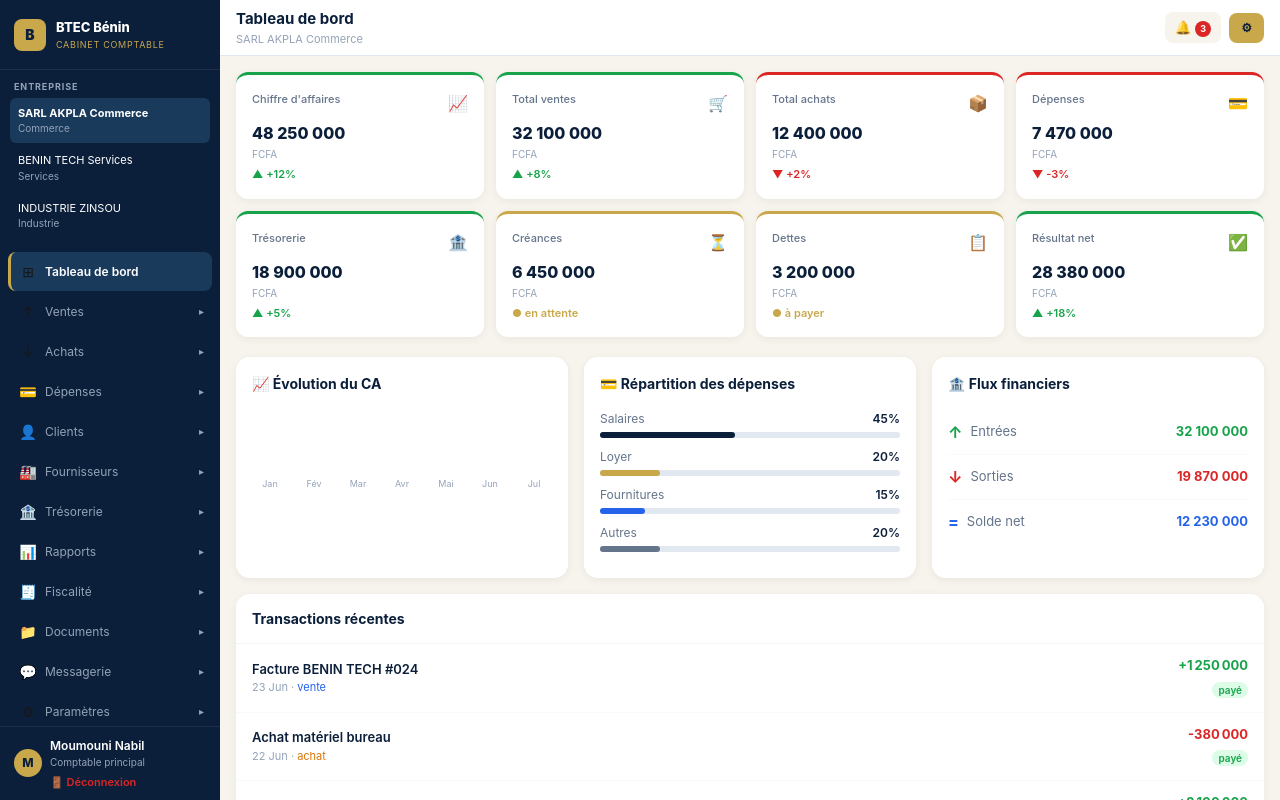
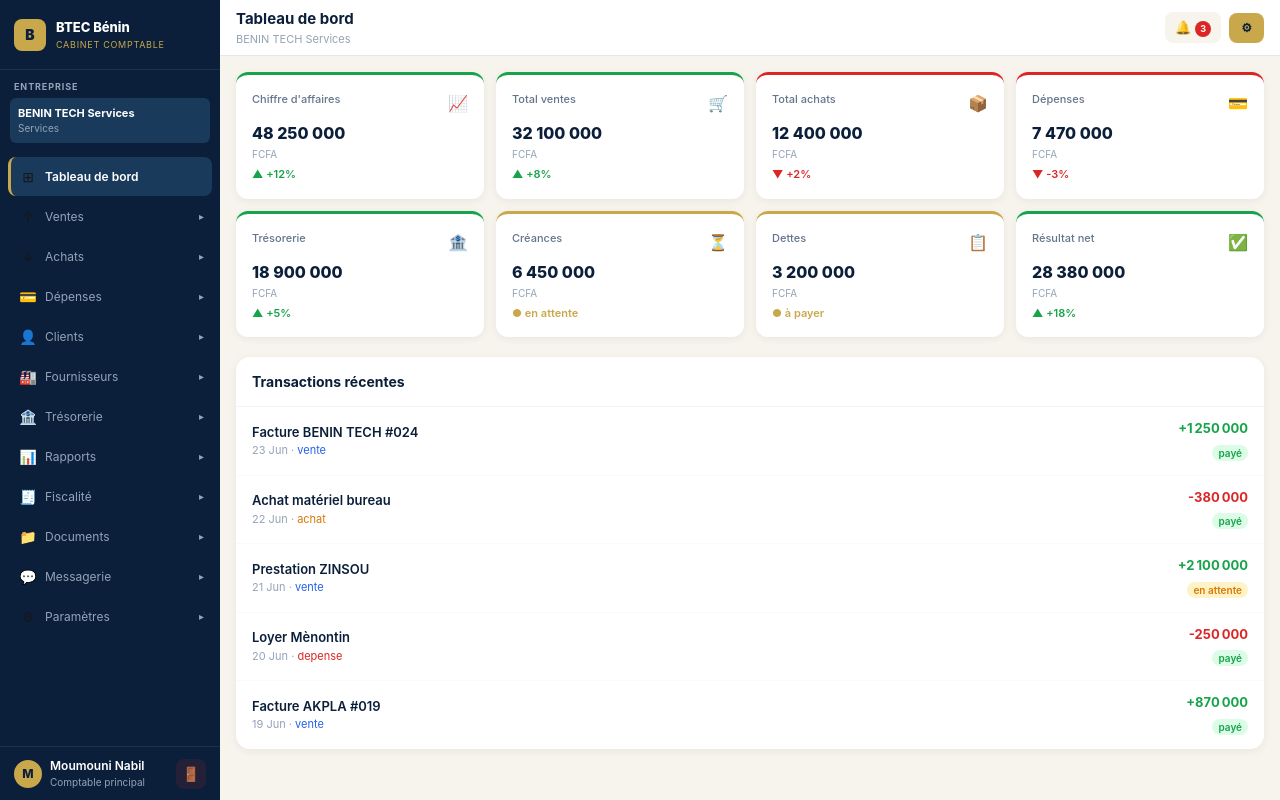
Before and after one commit to abd6267/btec-dashboard, a Next.js app: page /dashboard in a window 1280 px wide. Built offline with nearby package versions, Linux system fonts and the light colour scheme.

Commit message:
Admin complet avec utilisateurs et facturation

```diff
--- a/app/dashboard/page.tsx
+++ b/app/dashboard/page.tsx
@@ -47,25 +47,26 @@ const TRANSACTIONS = [
 ];
 
 const ENTREPRISES = [
-  { id: 1, nom: "SARL AKPLA Commerce", secteur: "Commerce" },
-  { id: 2, nom: "BENIN TECH Services", secteur: "Services" },
-  { id: 3, nom: "INDUSTRIE ZINSOU", secteur: "Industrie" },
+  { id: 1, nom: "BENIN TECH Services", secteur: "Services" },
 ];
 
-const ECHEANCES = [
-  { label: "TVA Juin 2025", date: "30 Jun", statut: "urgent" },
-  { label: "IS Trimestre 2", date: "15 Jul", statut: "proche" },
-  { label: "Déclaration DGI", date: "31 Jul", statut: "normal" },
-  { label: "Bilan annuel", date: "31 Déc", statut: "normal" },
-];
-
-function PageContent({ active, sub }: { active: string; sub: string }) {
-  const router = useRouter();
+function PageContent({
+  active,
+  sub,
+  itemsMap,
+  onOpenModal,
+}: {
+  active: string;
+  sub: string;
+  itemsMap: Record<string, string[]>;
+  onOpenModal: () => void;
+}) {
   const titles: Record<string, string> = {
-    dashboard: "Tableau de bord", ventes: "Ventes", achats: "Achats",
-    depenses: "Dépenses", clients: "Clients", fournisseurs: "Fournisseurs",
-    tresorerie: "Trésorerie", rapports: "Rapports", fiscal: "Fiscalité",
-    documents: "Documents", messagerie: "Messagerie", parametres: "Paramètres",
+    dashboard: "Tableau de bord",
+    ventes: "Ventes", achats: "Achats", depenses: "Dépenses",
+    clients: "Clients", fournisseurs: "Fournisseurs", tresorerie: "Trésorerie",
+    rapports: "Rapports", fiscal: "Fiscalité", documents: "Documents",
+    messagerie: "Messagerie", parametres: "Paramètres",
   };
 
   if (active === "dashboard") {
@@ -86,61 +87,7 @@ function PageContent({ active, sub }: { active: string; sub: string }) {
             </div>
           ))}
         </div>
-
-        <div style={{ display: "grid", gridTemplateColumns: "repeat(auto-fit, minmax(280px, 1fr))", gap: 16, marginBottom: 16 }}>
-          <div style={{ background: COLORS.white, borderRadius: 14, padding: 16, boxShadow: "0 2px 8px rgba(0,0,0,0.06)" }}>
-            <div style={{ fontWeight: 700, color: COLORS.navy, fontSize: 14, marginBottom: 16 }}>📈 Évolution du CA</div>
-            <div style={{ display: "flex", alignItems: "flex-end", gap: 8, height: 80 }}>
-              {[40, 55, 45, 70, 65, 80, 90].map((h, i) => (
-                <div key={i} style={{ flex: 1, display: "flex", flexDirection: "column", alignItems: "center", gap: 4 }}>
-                  <div style={{ width: "100%", background: COLORS.navy, borderRadius: "4px 4px 0 0", height: `${h}%` }} />
-                  <div style={{ fontSize: 9, color: COLORS.slateLight }}>
-                    {["Jan", "Fév", "Mar", "Avr", "Mai", "Jun", "Jul"][i]}
-                  </div>
-                </div>
-              ))}
-            </div>
-          </div>
-
-          <div style={{ background: COLORS.white, borderRadius: 14, padding: 16, boxShadow: "0 2px 8px rgba(0,0,0,0.06)" }}>
-            <div style={{ fontWeight: 700, color: COLORS.navy, fontSize: 14, marginBottom: 16 }}>💳 Répartition des dépenses</div>
-            {[
-              { label: "Salaires", pct: 45, color: COLORS.navy },
-              { label: "Loyer", pct: 20, color: COLORS.gold },
-              { label: "Fournitures", pct: 15, color: COLORS.blue },
-              { label: "Autres", pct: 20, color: COLORS.slate },
-            ].map((d, i) => (
-              <div key={i} style={{ marginBottom: 10 }}>
-                <div style={{ display: "flex", justifyContent: "space-between", fontSize: 12, marginBottom: 4 }}>
-                  <span style={{ color: COLORS.slate }}>{d.label}</span>
-                  <span style={{ fontWeight: 600, color: COLORS.navy }}>{d.pct}%</span>
-                </div>
-                <div style={{ height: 6, background: "#E2E8F0", borderRadius: 3 }}>
-                  <div style={{ height: 6, background: d.color, borderRadius: 3, width: `${d.pct}%` }} />
-                </div>
-              </div>
-            ))}
-          </div>
-
-          <div style={{ background: COLORS.white, borderRadius: 14, padding: 16, boxShadow: "0 2px 8px rgba(0,0,0,0.06)" }}>
-            <div style={{ fontWeight: 700, color: COLORS.navy, fontSize: 14, marginBottom: 16 }}>🏦 Flux financiers</div>
-            {[
-              { label: "Entrées", val: "32 100 000", color: COLORS.green, icon: "↑" },
-              { label: "Sorties", val: "19 870 000", color: COLORS.red, icon: "↓" },
-              { label: "Solde net", val: "12 230 000", color: COLORS.blue, icon: "=" },
-            ].map((f, i) => (
-              <div key={i} style={{ display: "flex", justifyContent: "space-between", alignItems: "center", padding: "10px 0", borderBottom: i < 2 ? "1px solid #F8FAFC" : "none" }}>
-                <div style={{ display: "flex", alignItems: "center", gap: 8 }}>
-                  <span style={{ color: f.color, fontWeight: 700, fontSize: 16 }}>{f.icon}</span>
-                  <span style={{ fontSize: 13, color: COLORS.slate }}>{f.label}</span>
-                </div>
-                <span style={{ fontSize: 13, fontWeight: 700, color: f.color }}>{f.val}</span>
-              </div>
-            ))}
-          </div>
-        </div>
-
-        <div style={{ background: COLORS.white, borderRadius: 14, overflow: "hidden", boxShadow: "0 2px 8px rgba(0,0,0,0.06)", marginBottom: 16 }}>
+        <div style={{ background: COLORS.white, borderRadius: 14, overflow: "hidden", boxShadow: "0 2px 8px rgba(0,0,0,0.06)" }}>
           <div style={{ padding: "14px 16px", borderBottom: "1px solid #F1F5F9", fontWeight: 700, color: COLORS.navy, fontSize: 14 }}>Transactions récentes</div>
           {TRANSACTIONS.map((t, i) => (
             <div key={i} style={{ padding: "12px 16px", borderBottom: i < TRANSACTIONS.length - 1 ? "1px solid #F8FAFC" : "none", display: "flex", justifyContent: "space-between", alignItems: "center" }}>
@@ -152,19 +99,6 @@ function PageContent({ active, sub }: { active: string; sub: string }) {
                 <div style={{ fontSize: 13, fontWeight: 700, color: t.montant > 0 ? COLORS.green : COLORS.red }}>{t.montant > 0 ? "+" : ""}{t.montant.toLocaleString("fr-FR")}</div>
                 <span style={{ fontSize: 10, fontWeight: 600, padding: "2px 6px", borderRadius: 10, background: t.statut === "payé" ? COLORS.greenLight : t.statut === "en attente" ? COLORS.orangeLight : COLORS.cream, color: t.statut === "payé" ? COLORS.green : t.statut === "en attente" ? COLORS.orange : COLORS.slate }}>{t.statut}</span>
               </div>
-            </div>
-          ))}
-        </div>
-
-        <div style={{ background: COLORS.white, borderRadius: 14, overflow: "hidden", boxShadow: "0 2px 8px rgba(0,0,0,0.06)" }}>
-          <div style={{ padding: "14px 16px", borderBottom: "1px solid #F1F5F9", fontWeight: 700, color: COLORS.navy, fontSize: 14 }}>Échéances fiscales</div>
-          {ECHEANCES.map((e, i) => (
-            <div key={i} style={{ padding: "12px 16px", borderBottom: i < ECHEANCES.length - 1 ? "1px solid #F8FAFC" : "none", display: "flex", justifyContent: "space-between", alignItems: "center" }}>
-              <div>
-                <div style={{ fontSize: 13, fontWeight: 600, color: COLORS.navy }}>{e.label}</div>
-                <div style={{ fontSize: 11, color: COLORS.slateLight }}>Limite : {e.date}</div>
-              </div>
-              <span style={{ fontSize: 11, fontWeight: 700, padding: "4px 10px", borderRadius: 20, background: e.statut === "urgent" ? COLORS.redLight : e.statut === "proche" ? COLORS.orangeLight : COLORS.greenLight, color: e.statut === "urgent" ? COLORS.red : e.statut === "proche" ? COLORS.orange : COLORS.green }}>{e.statut}</span>
             </div>
           ))}
         </div>
@@ -259,15 +193,35 @@ function PageContent({ active, sub }: { active: string; sub: string }) {
     );
   }
 
+  // Sections génériques : Ventes, Achats, Dépenses, Clients, Fournisseurs, Trésorerie, Rapports, Fiscalité
+  const key = `${active}::${sub}`;
+  const list = itemsMap[key] || [];
+
   return (
     <div style={{ background: COLORS.white, borderRadius: 14, padding: 20, boxShadow: "0 2px 8px rgba(0,0,0,0.06)" }}>
-      <h2 style={{ fontSize: 18, fontWeight: 700, color: COLORS.navy, marginBottom: 16 }}>{titles[active]} {sub ? `— ${sub}` : ""}</h2>
-      <div style={{ display: "flex", flexDirection: "column", alignItems: "center", padding: "40px 0", color: COLORS.slate }}>
-        <div style={{ fontSize: 40, marginBottom: 12 }}>📋</div>
-        <div style={{ fontSize: 14, fontWeight: 600, color: COLORS.navy, marginBottom: 6 }}>Section {sub || titles[active]}</div>
-        <div style={{ fontSize: 13 }}>Les données s'afficheront ici.</div>
-        <button style={{ marginTop: 16, background: COLORS.gold, color: COLORS.navy, border: "none", borderRadius: 8, padding: "10px 20px", fontSize: 13, fontWeight: 700, cursor: "pointer" }}>+ Ajouter</button>
+      <div style={{ display: "flex", justifyContent: "space-between", alignItems: "center", marginBottom: 16 }}>
+        <h2 style={{ fontSize: 18, fontWeight: 700, color: COLORS.navy }}>{titles[active]} {sub ? `— ${sub}` : ""}</h2>
+        {list.length > 0 && (
+          <button onClick={onOpenModal} style={{ background: COLORS.gold, color: COLORS.navy, border: "none", borderRadius: 8, padding: "8px 16px", fontSize: 13, fontWeight: 700, cursor: "pointer" }}>+ Ajouter</button>
+        )}
       </div>
+
+      {list.length === 0 ? (
+        <div style={{ display: "flex", flexDirection: "column", alignItems: "center", padding: "40px 0", color: COLORS.slate }}>
+          <div style={{ fontSize: 40, marginBottom: 12 }}>📋</div>
+          <div style={{ fontSize: 14, fontWeight: 600, color: COLORS.navy, marginBottom: 6 }}>Section {sub || titles[active]}</div>
+          <div style={{ fontSize: 13 }}>Les données s'afficheront ici.</div>
+          <button onClick={onOpenModal} style={{ marginTop: 16, background: COLORS.gold, color: COLORS.navy, border: "none", borderRadius: 8, padding: "10px 20px", fontSize: 13, fontWeight: 700, cursor: "pointer" }}>+ Ajouter</button>
+        </div>
+      ) : (
+        <div style={{ display: "flex", flexDirection: "column", gap: 8 }}>
+          {list.map((entry, i) => (
+            <div key={i} style={{ padding: "12px 14px", borderRadius: 8, background: COLORS.cream, fontSize: 13, color: COLORS.navy, fontWeight: 600 }}>
+              {entry}
+            </div>
+          ))}
+        </div>
+      )}
     </div>
   );
 }
@@ -279,6 +233,9 @@ export default function DashboardPage() {
   const [openMenus, setOpenMenus] = useState<string[]>(["dashboard"]);
   const [activeEntreprise, setActiveEntreprise] = useState(ENTREPRISES[0]);
   const [menuOpen, setMenuOpen] = useState(false);
+  const [itemsMap, setItemsMap] = useState<Record<string, string[]>>({});
+  const [modalOpen, setModalOpen] = useState(false);
+  const [modalValue, setModalValue] = useState("");
 
   const toggleMenu = (id: string) => {
     setOpenMenus(prev => prev.includes(id) ? prev.filter(x => x !== id) : [...prev, id]);
@@ -290,7 +247,28 @@ export default function DashboardPage() {
     setMenuOpen(false);
   };
 
+  const handleLogout = () => {
+    // TODO: brancher la vraie déconnexion (suppression token/session) quand le backend sera prêt
+    router.push("/login");
+  };
+
+  const handleSaveModal = () => {
+    if (!modalValue.trim()) return;
+    const key = `${activeNav}::${activeSub}`;
+    setItemsMap(prev => ({
+      ...prev,
+      [key]: [...(prev[key] || []), modalValue.trim()],
+    }));
+    setModalValue("");
+    setModalOpen(false);
+  };
+
   const currentItem = NAV_ITEMS.find(n => n.id === activeNav);
+  const titlesForModal: Record<string, string> = {
+    ventes: "Ventes", achats: "Achats", depenses: "Dépenses",
+    clients: "Clients", fournisseurs: "Fournisseurs", tresorerie: "Trésorerie",
+    rapports: "Rapports", fiscal: "Fiscalité",
+  };
 
   const SidebarContent = () => (
     <>
@@ -334,11 +312,30 @@ export default function DashboardPage() {
       </nav>
       <div style={{ padding: "10px 14px", borderTop: "1px solid rgba(255,255,255,0.08)", display: "flex", alignItems: "center", gap: 8 }}>
         <div style={{ width: 28, height: 28, borderRadius: "50%", background: COLORS.gold, display: "flex", alignItems: "center", justifyContent: "center", fontWeight: 800, fontSize: 12, color: COLORS.navy }}>M</div>
-        <div style={{ flex: 1 }}>
-          <div style={{ color: COLORS.white, fontSize: 12, fontWeight: 600 }}>Moumouni Nabil</div>
+        <div style={{ flex: 1, minWidth: 0 }}>
+          <div style={{ color: COLORS.white, fontSize: 12, fontWeight: 600, overflow: "hidden", textOverflow: "ellipsis", whiteSpace: "nowrap" }}>Moumouni Nabil</div>
           <div style={{ color: COLORS.slateLight, fontSize: 10 }}>Comptable principal</div>
-          <div onClick={() => router.push("/login")} style={{ marginTop: 4, fontSize: 11, color: COLORS.red, cursor: "pointer", fontWeight: 600 }}>🚪 Déconnexion</div>
         </div>
+        <button
+          onClick={handleLogout}
+          title="Déconnexion"
+          style={{
+            background: "rgba(220,38,38,0.12)",
+            border: "none",
+            borderRadius: 8,
+            width: 30,
+            height: 30,
+            display: "flex",
+            alignItems: "center",
+            justifyContent: "center",
+            cursor: "pointer",
+            color: COLORS.red,
+            fontSize: 14,
+            flexShrink: 0,
+          }}
+        >
+          🚪
+        </button>
       </div>
     </>
   );
@@ -361,11 +358,14 @@ export default function DashboardPage() {
       `}</style>
 
       <div style={{ display: "flex", height: "100vh", fontFamily: "'Inter', system-ui, sans-serif", background: COLORS.cream, overflow: "hidden" }}>
+
+        {/* SIDEBAR DESKTOP */}
         <div className="sidebar-desktop" style={{ width: 220, minWidth: 220, background: COLORS.navy, flexDirection: "column", overflow: "hidden" }}>
           <SidebarContent />
         </div>
 
         <div style={{ flex: 1, display: "flex", flexDirection: "column", overflow: "hidden", minWidth: 0 }}>
+          {/* TOPBAR */}
           <div style={{ background: COLORS.white, borderBottom: "1px solid #E2E8F0", padding: "0 16px", height: 56, display: "flex", alignItems: "center", justifyContent: "space-between", flexShrink: 0 }}>
             <div style={{ display: "flex", alignItems: "center", gap: 10, minWidth: 0, flex: 1 }}>
               <button className="menu-mobile" onClick={() => setMenuOpen(!menuOpen)} style={{ background: "none", border: "none", fontSize: 22, cursor: "pointer", color: COLORS.navy, padding: 0, flexShrink: 0 }}>☰</button>
@@ -384,6 +384,7 @@ export default function DashboardPage() {
             </div>
           </div>
 
+          {/* MENU MOBILE */}
           {menuOpen && (
             <div style={{ position: "fixed", top: 0, left: 0, right: 0, bottom: 0, zIndex: 100, display: "flex" }}>
               <div style={{ width: "min(260px, 82vw)", background: COLORS.navy, display: "flex", flexDirection: "column", overflowY: "auto" }}>
@@ -396,11 +397,39 @@ export default function DashboardPage() {
             </div>
           )}
 
+          {/* PAGE CONTENT */}
           <div style={{ flex: 1, overflowY: "auto", padding: 16, minWidth: 0 }}>
-            <PageContent active={activeNav} sub={activeSub} />
+            <PageContent active={activeNav} sub={activeSub} itemsMap={itemsMap} onOpenModal={() => setModalOpen(true)} />
           </div>
         </div>
       </div>
+
+      {/* MODAL AJOUTER */}
+      {modalOpen && (
+        <div
+          onClick={() => setModalOpen(false)}
+          style={{ position: "fixed", top: 0, left: 0, right: 0, bottom: 0, background: "rgba(0,0,0,0.5)", zIndex: 200, display: "flex", alignItems: "center", justifyContent: "center", padding: 16 }}
+        >
+          <div onClick={(e) => e.stopPropagation()} style={{ background: COLORS.white, borderRadius: 14, padding: 24, width: "100%", maxWidth: 380 }}>
+            <h3 style={{ fontSize: 16, fontWeight: 700, color: COLORS.navy, marginBottom: 4 }}>
+              Ajouter — {titlesForModal[activeNav] || currentItem?.label}{activeSub ? ` (${activeSub})` : ""}
+            </h3>
+            <p style={{ fontSize: 12, color: COLORS.slate, marginBottom: 16 }}>Saisissez un libellé pour cette nouvelle entrée.</p>
+            <input
+              autoFocus
+              value={modalValue}
+              onChange={(e) => setModalValue(e.target.value)}
+              onKeyDown={(e) => { if (e.key === "Enter") handleSaveModal(); }}
+              placeholder="Ex : Nom, référence, description..."
+              style={{ width: "100%", padding: "10px 14px", borderRadius: 10, border: "1.5px solid #E2E8F0", fontSize: 13, outline: "none", marginBottom: 16 }}
+            />
+            <div style={{ display: "flex", gap: 10, justifyContent: "flex-end" }}>
+              <button onClick={() => { setModalOpen(false); setModalValue(""); }} style={{ background: COLORS.cream, color: COLORS.navy, border: "none", borderRadius: 8, padding: "9px 16px", fontSize: 13, fontWeight: 600, cursor: "pointer" }}>Annuler</button>
+              <button onClick={handleSaveModal} style={{ background: COLORS.gold, color: COLORS.navy, border: "none", borderRadius: 8, padding: "9px 16px", fontSize: 13, fontWeight: 700, cursor: "pointer" }}>Enregistrer</button>
+            </div>
+          </div>
+        </div>
+      )}
     </>
   );
 }
```
